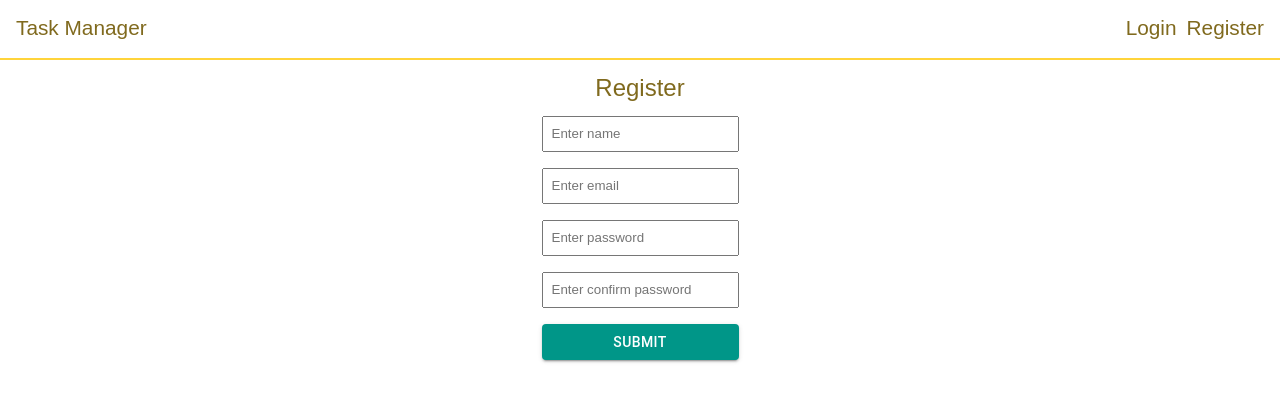
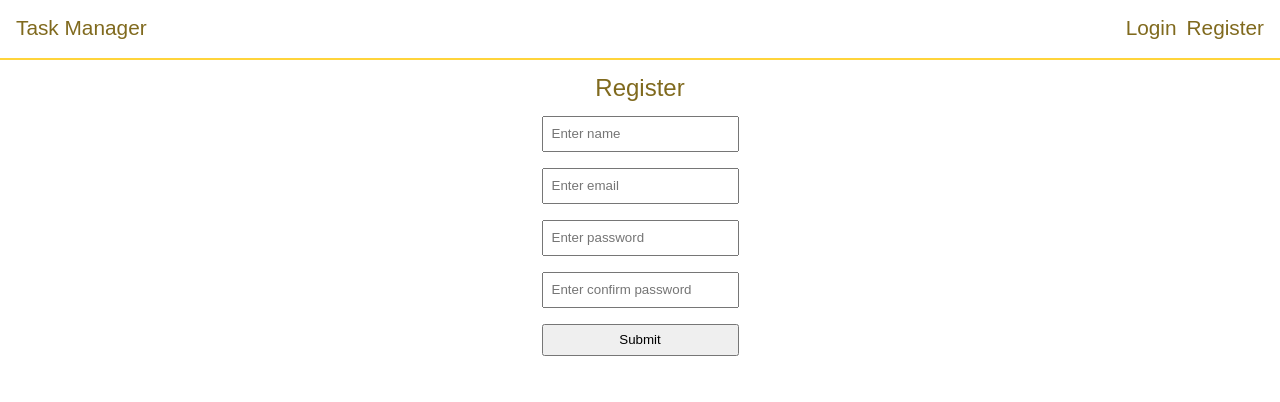
Before and after one commit to rvijaykr10/task-manager-mern-app, a React app in the folder frontend/: page /register in a window 1280 px wide. Shown: the top 402 px of the page. Built offline with nearby package versions, Linux system fonts and the light colour scheme.

Commit message:
Revert "custom btn added"
This reverts commit 5794653c29f55d268c07760e6e930c054d0af632.

```diff
--- a/frontend/src/components/Login/Login.jsx
+++ b/frontend/src/components/Login/Login.jsx
@@ -2,7 +2,7 @@ import React, { useState, useEffect } from "react";
 import { useDispatch, useSelector } from "react-redux";
 import { loginUser } from "../../slices/userSlice.js";
 import { useNavigate } from "react-router-dom";
-import { CustomButton, TextField } from "@elements";
+import { Button, TextField } from "@elements";
 import { Loader } from "../Loader/Loader.jsx";
 import styles from "./Login.scss";
 
@@ -61,7 +61,7 @@ const Login = () => {
             onChange={(e) => setPassword(e.target.value)}
             required
           />
-          <CustomButton name={"Submit"} type={"submit"} />
+          <Button name={"Submit"} type={"submit"} />
         </form>
       </div>
     </div>
--- a/frontend/src/components/Register/Register.jsx
+++ b/frontend/src/components/Register/Register.jsx
@@ -2,7 +2,7 @@ import React, { useEffect, useState } from "react";
 import { useDispatch, useSelector } from "react-redux";
 import { registerUser, setToaster } from "../../slices/userSlice.js";
 import { useNavigate } from "react-router-dom";
-import { CustomButton, TextField } from "@elements";
+import { Button, TextField } from "@elements";
 import styles from "./Register.scss";
 import { Loader } from "../Loader/Loader.jsx";
 
@@ -105,7 +105,7 @@ const Register = () => {
             onChange={(e) => setConfirmPassword(e.target.value)}
             required
           />
-          <CustomButton name={"Submit"} type={"submit"} />
+          <Button name={"Submit"} type={"submit"} />
         </form>
       </div>
     </div>
--- a/frontend/src/components/Tasklist/Tasklist.jsx
+++ b/frontend/src/components/Tasklist/Tasklist.jsx
@@ -1,7 +1,7 @@
 import React, { useState, useEffect } from "react";
 import { useSelector, useDispatch } from "react-redux";
 import { useNavigate } from "react-router-dom";
-import { CustomButton, TextField } from "@elements";
+import { Button, TextField } from "@elements";
 import { Loader } from "../Loader/Loader.jsx";
 import {
   fetchTasks,
@@ -82,7 +82,7 @@ const Tasklist = () => {
             onChange={addTodoOnChangeHandler}
             placeholder="Please add task..."
           />
-          <CustomButton name={"Add Task"} onClick={addTaskHandler} />
+          <Button name={"Add Task"} onClick={addTaskHandler} />
         </>
       );
     }
@@ -97,8 +97,8 @@ const Tasklist = () => {
           onChange={editTodoOnChangeHandler}
           placeholder="Please update task..."
         />
-        <CustomButton name="Update" onClick={updateTaskHandler} />
-        <CustomButton name="Cancel" onClick={cancelTaskHandler} />
+        <Button name="Update" onClick={updateTaskHandler} />
+        <Button name="Cancel" onClick={cancelTaskHandler} />
       </>
     );
   };
@@ -135,13 +135,13 @@ const Tasklist = () => {
                 <div>{obj?.task}</div>
                 <div className={styles.btnContainer}>
                   <span>
-                    <CustomButton
+                    <Button
                       name="Edit"
                       onClick={() => dispatch(editTaskDataHandler(obj))}
                     />
                   </span>
                   <span>
-                    <CustomButton
+                    <Button
                       name="Delete"
                       onClick={() => deleteTaskHandler(obj?._id)}
                     />
--- a/frontend/src/components/Tasklist/Tasklist.scss
+++ b/frontend/src/components/Tasklist/Tasklist.scss
@@ -28,9 +28,9 @@
     border: 1px solid $color-primary;
     overflow: auto;
 
-    // .btnContainer {
-    //   display: flex;
-    // }
+    .btnContainer {
+      display: flex;
+    }
 
     ul {
       list-style: none;
--- /dev/null
+++ b/frontend/src/elements/Button/Button.jsx
@@ -0,0 +1,12 @@
+import React from "react";
+import styles from "./Button.scss";
+
+export const Button = ({ name = "", type = "button", onClick = () => {} }) => {
+  return (
+    <div className={styles.elementButton}>
+      <button type={type} onClick={onClick}>
+        {name}
+      </button>
+    </div>
+  );
+};
--- a/frontend/src/elements/CustomButton/CustomButton.jsx
+++ /dev/null
@@ -1,35 +0,0 @@
-import * as React from 'react';
-import { styled } from '@mui/material/styles';
-import Button from '@mui/material/Button';
-import { teal } from '@mui/material/colors';
-
-
-const ColorButton = styled(Button)(({ theme }) => ({
-  color: theme.palette.getContrastText(teal[500]),
-  backgroundColor: teal[500],
-  '&:hover': {
-    backgroundColor: teal[700],
-  },
-}));
-
-export const CustomButton = ({ name = "", type = "button", onClick = () => { } }) => {
-  return (
-    <ColorButton variant="contained" type={type} onClick={onClick}>{name}</ColorButton>
-  );
-}
-
-
-
-
-// import React from "react";
-// import styles from "./Button.scss";
-
-// export const Button = ({ name = "", type = "button", onClick = () => {} }) => {
-//   return (
-//     <div className={styles.elementButton}>
-//       <button type={type} onClick={onClick}>
-//         {name}
-//       </button>
-//     </div>
-//   );
-// };
--- a/frontend/src/elements/index.js
+++ b/frontend/src/elements/index.js
@@ -1,2 +1,2 @@
-export { CustomButton } from "./CustomButton/CustomButton.jsx";
+export { Button } from "./Button/Button.jsx";
 export { TextField } from "./TextField/TextField.jsx";
```
Also changed, not shown: frontend/src/elements/Button/Button.scss (renamed from frontend/src/elements/CustomButton/CustomButton.scss), 2 other files (tests, documents, lock files or other folders).
